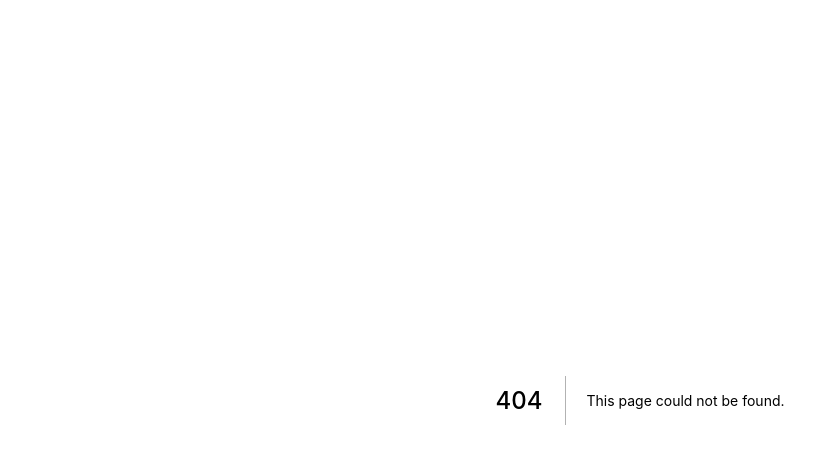
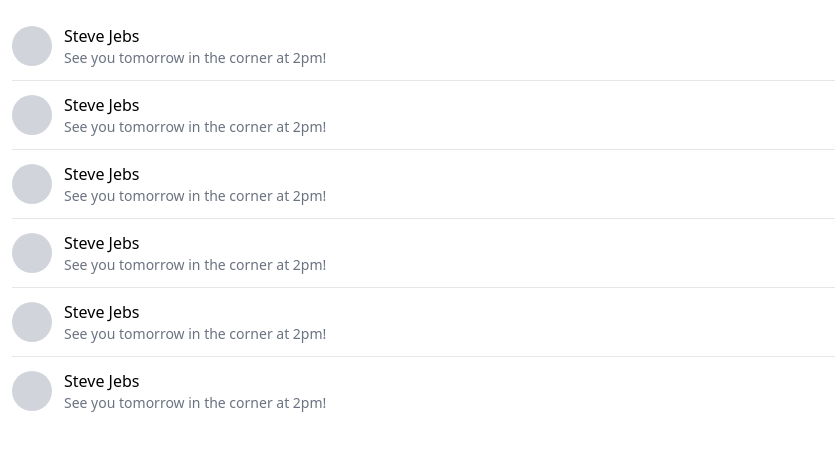
Before and after one commit to sorious77/carrot-market, a Next.js app: page /chats in a window 1280 px wide. Before the commit this address had no page. Shown: the top 450 px of the page, without its empty margins (0-835 px from the left). Built offline with nearby package versions, Linux system fonts and the light colour scheme.

Commit message:
#5.8 Chats

```diff
--- /dev/null
+++ b/pages/chats/index.tsx
@@ -0,0 +1,21 @@
+import type { NextPage } from "next";
+
+const Chats: NextPage = () => {
+  return (
+    <div className="p-3 divide-y">
+      {[1, 1, 1, 1, 1, 1].map((_, i) => (
+        <div key={i} className="flex items-center py-3 space-x-3">
+          <div className="bg-gray-300 w-10 h-10 rounded-full" />
+          <div className="flex flex-col justify-center">
+            <p>Steve Jebs</p>
+            <p className="text-gray-500 text-sm cursor-pointer">
+              See you tomorrow in the corner at 2pm!
+            </p>
+          </div>
+        </div>
+      ))}
+    </div>
+  );
+};
+
+export default Chats;
```
